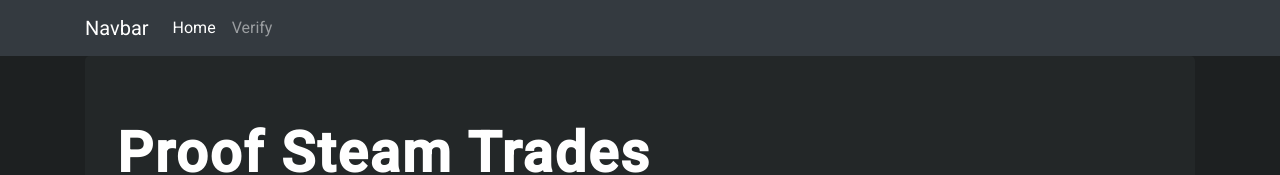
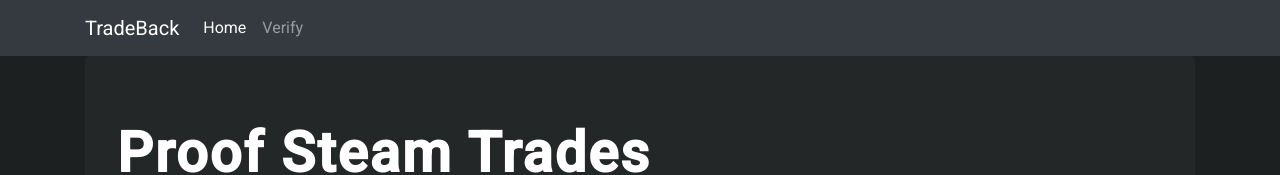
Before and after one commit to yeahspang/TradeProver, an Angular app in the folder frontend/: page / in a window 1280 px wide. Shown: the top 175 px of the page. Built offline with nearby package versions, Linux system fonts and the light colour scheme.

Commit message:
Changed navbar brand text

```diff
--- a/frontend/src/app/app.component.html
+++ b/frontend/src/app/app.component.html
@@ -1,6 +1,6 @@
 <nav class="navbar navbar-expand-lg navbar-dark bg-dark">
     <div class="container">
-        <a class="navbar-brand" href="#">Navbar</a>
+        <a class="navbar-brand" href="#">TradeBack</a>
         <button class="navbar-toggler" type="button" data-toggle="collapse" data-target="#navbarSupportedContent" aria-controls="navbarSupportedContent" aria-expanded="false" aria-label="Toggle navigation">
         <span class="navbar-toggler-icon"></span>
         </button>
```
